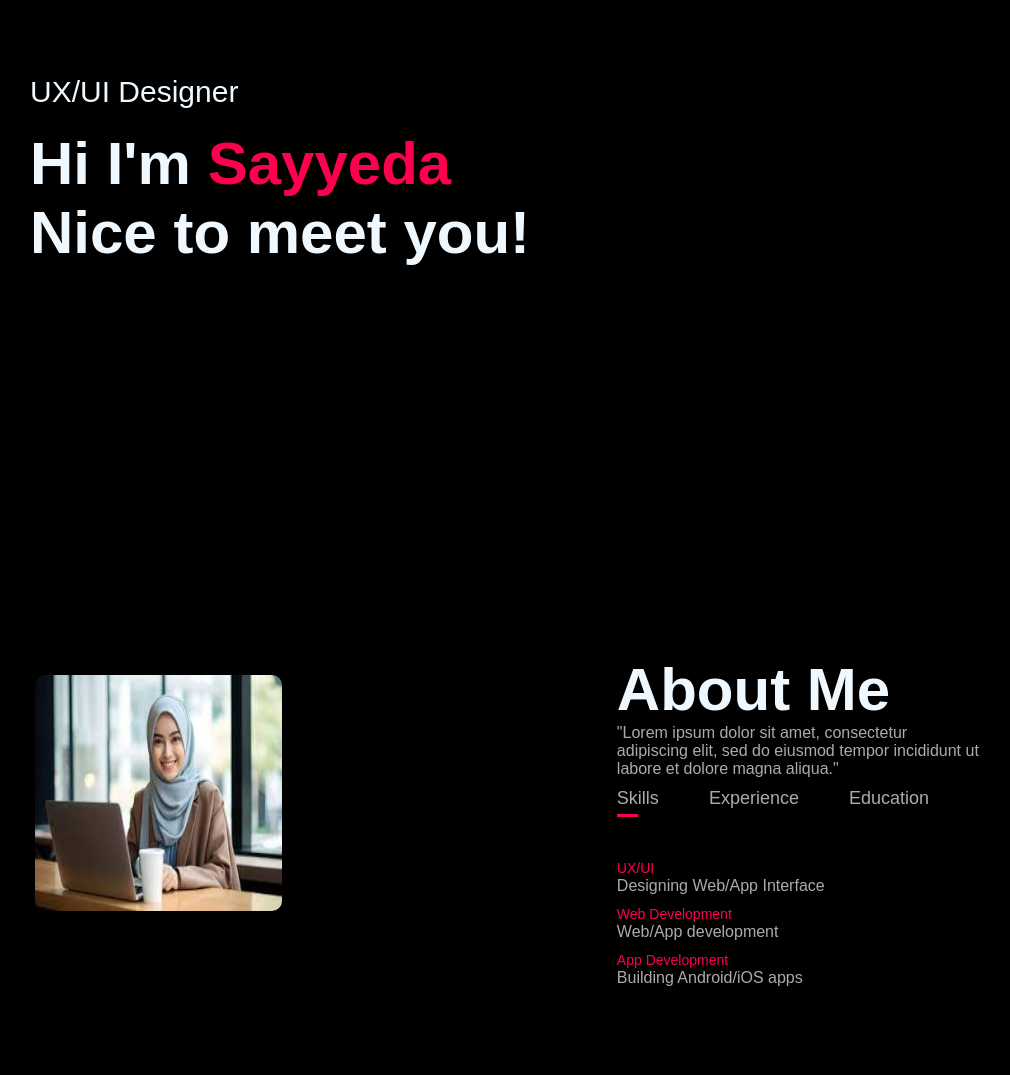
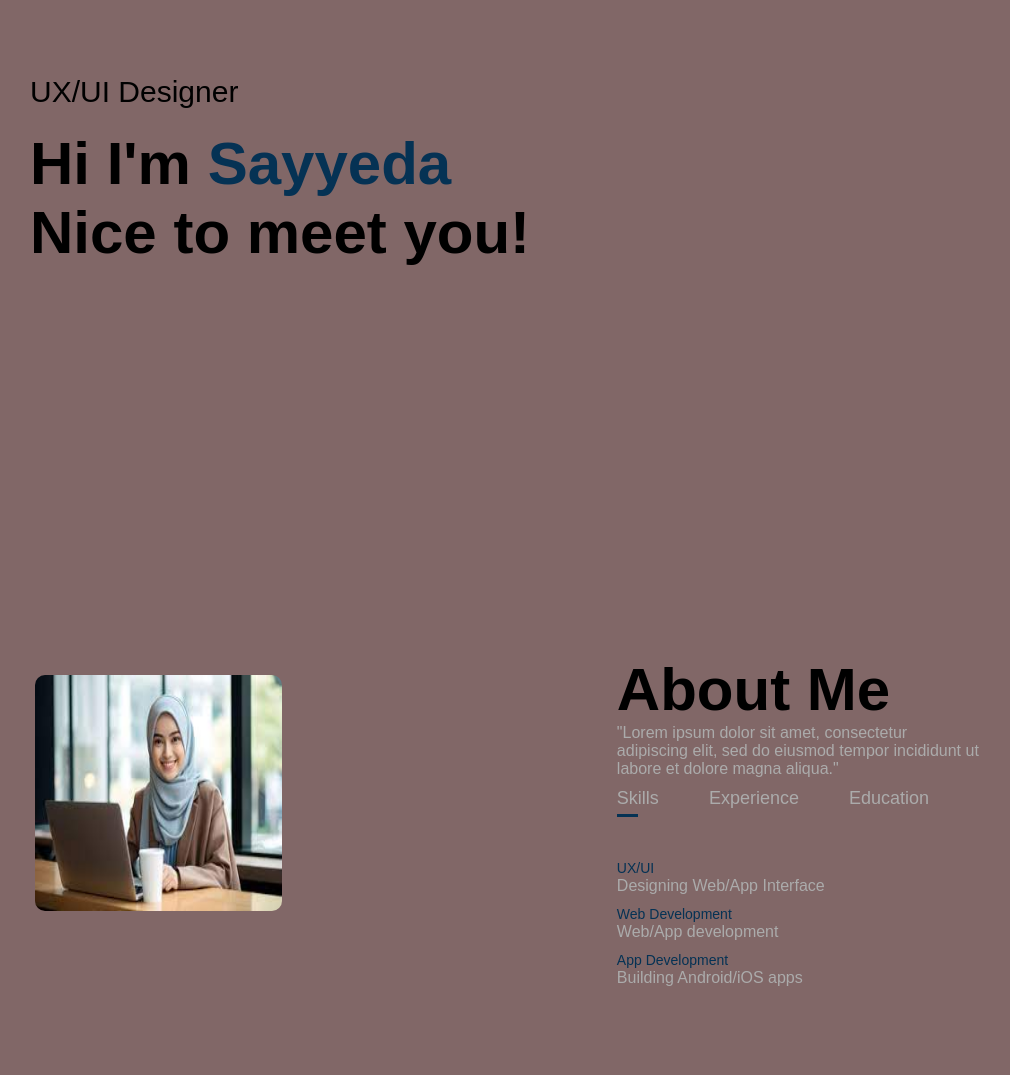
Before and after one commit to Sayyeda-MJ/Portfolio, a plain HTML site: page index.html in a window 1280 px wide. Shown: the part 240-1315 px from the top of the page, without its empty margins (98-1108 px from the left). Drawn offline with Linux system fonts and the light colour scheme.

Commit message:
First commit

```diff
--- a/Style/style.css
+++ b/Style/style.css
@@ -6,8 +6,8 @@
 }
 
 body{
-    background: #000;
-    color: aliceblue;
+    background: #816767;
+    color: rgb(0, 0, 0);
 }
 #header{
     width: 100%;
@@ -45,7 +45,7 @@ nav ul li a::after{
     content: '';
     width: 0;
     height: 3px;
-    background: #ba5252;
+    background: #053254;
     position: absolute;
     left: 0;
     bottom: -6px;
@@ -67,8 +67,7 @@ nav ul li a:hover::after{
 }
 
 .header-text h1 span{
-    color: #ff004f;
-}
+    color: #053254;}
 
 /* ------------about------------- */
 #about{
@@ -103,7 +102,7 @@ nav ul li a:hover::after{
 .sub-title{
     font-size: 60px;
     font-weight: 600;
-    color: aliceblue;
+    color: rgb(0, 0, 0);
 }
 .tab-titles{
     display: flex;
@@ -120,7 +119,7 @@ nav ul li a:hover::after{
     content: '';
     width: 0;
     height: 3px;
-    background: #ff004f;
+    background: #053254;
     position: absolute;
     left: 0;
     bottom: -8px;
@@ -134,7 +133,7 @@ nav ul li a:hover::after{
     margin: 10px 0;
 }
 .tab-contents ul li span{
-    color: #ff004f;
+    color: #053254;
     font-size: 14px;
 }
 .tab-contents{
@@ -182,7 +181,7 @@ nav ul li a:hover::after{
     display: inline-block;
 }
 .services-list div:hover{
-    background: #ff004f;
+    background: #053254;
     transform: translateY(-10px);
 }
 /* ------------portfolio------------- */
@@ -209,7 +208,7 @@ nav ul li a:hover::after{
 .layer{
     width: 90%;
     height: 100%;
-    background: linear-gradient(rgba(0,0,0,0.6),#ff004f);
+    background: linear-gradient(rgba(0,0,0,0.6),#053254);
     border-radius: 10px;
     position: absolute;
     left: 0;
```
